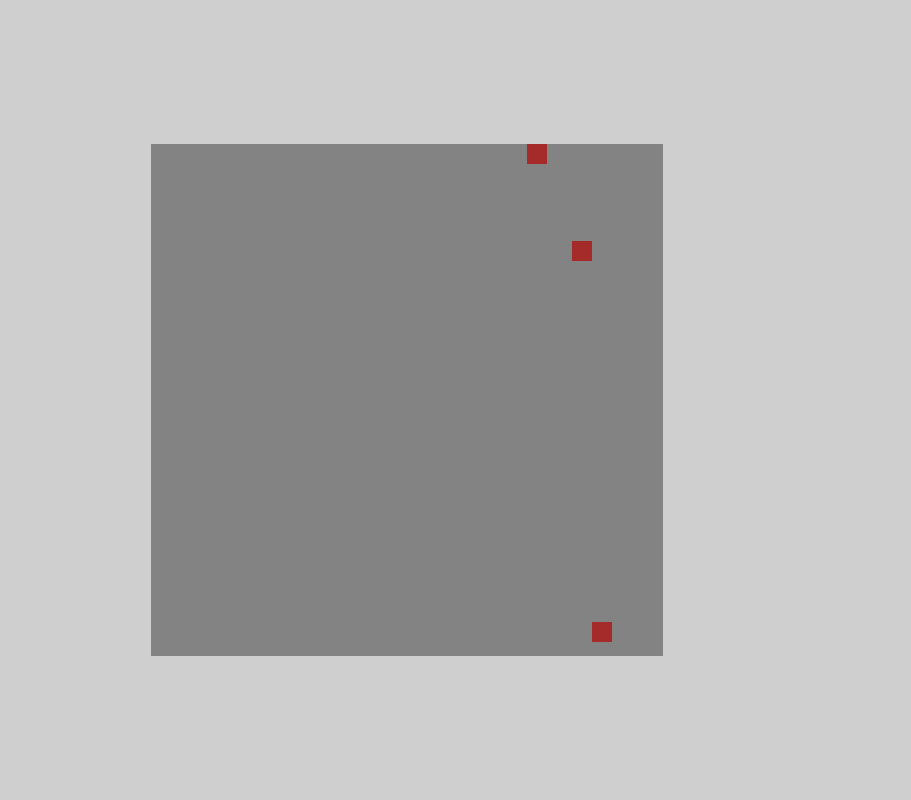
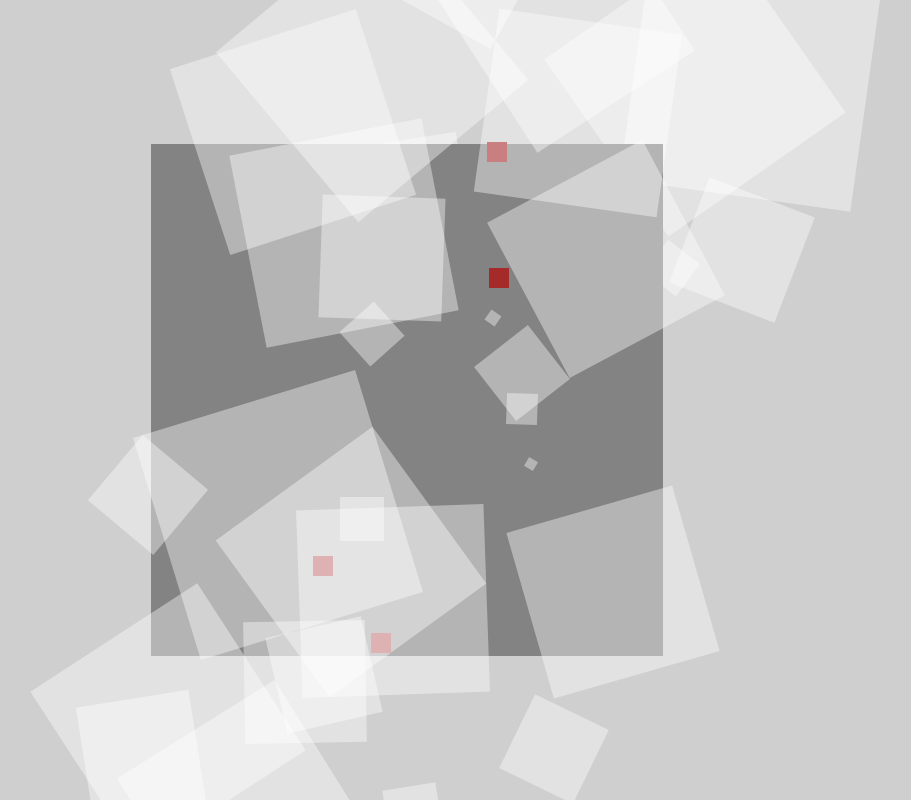
Before and after one commit to wathigo/cloud-3D-simulation, a website built with webpack: page dist/index.html in a window 1280 px wide. Shown: the whole page, without its empty margins (233-1144 px from the left). Built offline with nearby package versions, Linux system fonts and the light colour scheme.

Commit message:
Add cloud bases

```diff
--- a/src/css/styles.css
+++ b/src/css/styles.css
@@ -31,3 +31,14 @@
   width: 20px;
   background-color: #a52a2a
 }
+
+.cloudLayer {
+  height: 256px;
+  left: 50%;
+  margin-left: -128px;
+  margin-top: -128px;
+  position: absolute;
+  top: 50%;
+  width: 256px;
+  background-color: rgba(255, 255, 255, 0.4);
+}
--- a/src/js/clouds.js
+++ b/src/js/clouds.js
@@ -32,17 +32,56 @@ const Clouds = (() => {
     that is translated randomly into world space.
     Each axis goes from -256 to 256 pixels.
   */
+
+  const random_x = (min=-256, max=256) => {
+    return getRandomInt(min, max);
+  }
+
+  const random_y = (min=-256, max=256) => {
+    return getRandomInt(min, max);
+  }
+
+  const random_z = (min=-256, max=256) => {
+    return getRandomInt(min, max);
+  }
+
+  const random_a = (min=-180, max=180) => {
+    return getRandomInt(min, max);
+  }
+
+  const random_s = () => {
+    return Math.random()
+  }
   const createCloud = () => {
     const div = document.createElement( 'div'  );
     div.className = 'cloudBase';
-    let random_x = getRandomInt(-256, 256);
-    let random_y = getRandomInt(-256, 256);
-    let random_z = getRandomInt(-256, 256);
-    var t = 'translateX( ' + random_x + 'px ) \
-      translateY( ' + random_y + 'px ) \
-      translateZ( ' + random_z + 'px )';
+    var t = 'translateX( ' + random_x() + 'px ) \
+      translateY( ' + random_y() + 'px ) \
+      translateZ( ' + random_z() + 'px )';
     div.style.transform = t;
     world.appendChild( div );
+
+    for( var j = 0; j < 4 + Math.round( Math.random() * 10 ); j++ ) {
+    var cloud = document.createElement( 'div' );
+    cloud.className = 'cloudLayer';
+
+    cloud.data = {
+      x: random_x(),
+      y: random_y(),
+      z: random_z(),
+      a: random_a(),
+      s: random_s()
+    };
+    var t = 'translateX( ' + random_x() + 'px ) \
+      translateY( ' + random_y() + 'px ) \
+      translateZ( ' + random_z() + 'px ) \
+      rotateZ( ' + random_a() + 'deg ) \
+      scale( ' + random_s() + ' )';
+    cloud.style.transform = t;
+
+    div.appendChild( cloud );
+    layers.push( cloud );
+  }
 
     return div;
 
```
Also changed, not shown: dist/main.js.
